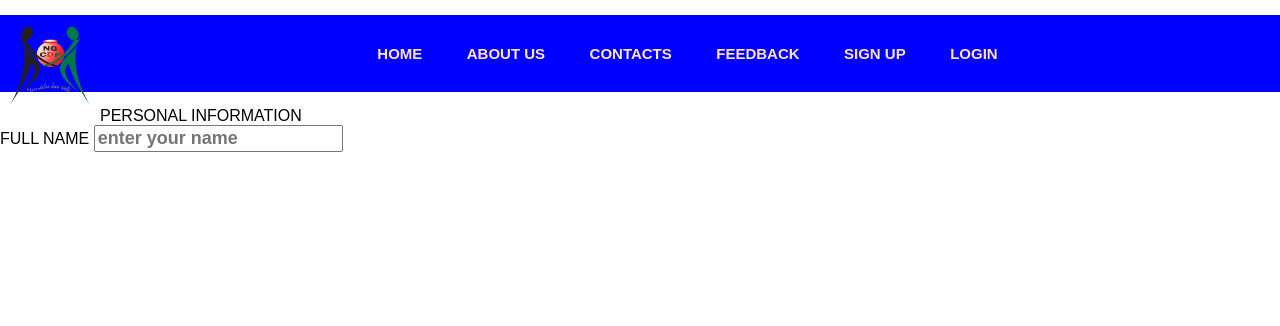
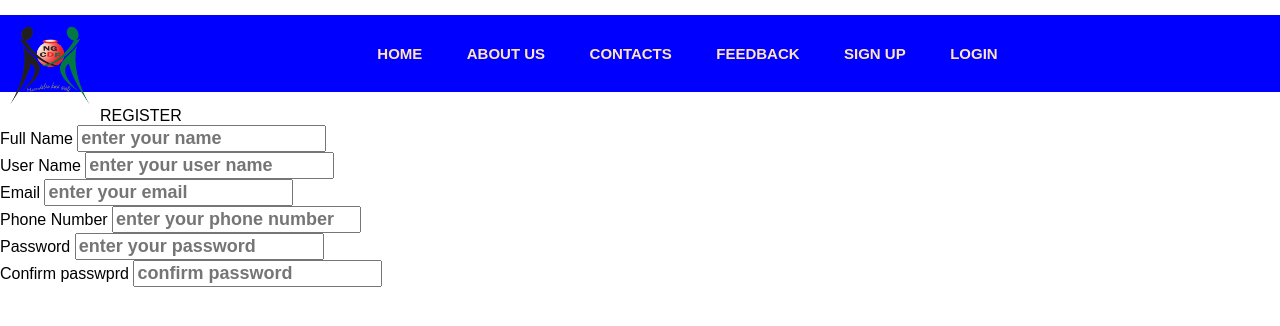
Before and after one commit to derick-droid/bursary-sytem-frontend-, a plain HTML site: page polling.html in a window 1280 px wide. Drawn offline with Linux system fonts and the light colour scheme.

```diff
--- a/polling.html
+++ b/polling.html
@@ -23,12 +23,42 @@
         </ul>
     </nav>
     <div class="container">
-        <div class="ttile">PERSONAL INFORMATION</div>
+        <div class="ttile">REGISTER</div>
         <form action="#">
             <div class="user-detail">
                 <div class="input-box">
-                    <span class="details">FULL NAME</span>
+                    <span class="details">Full Name</span>
                     <input type="text"placeholder = "enter your name" required>
+                </div>
+            </div>
+            <div class="user-detail">
+                <div class="input-box">
+                    <span class="details">User Name</span>
+                    <input type="text"placeholder = "enter your user name" required>
+                </div>
+            </div>
+            <div class="user-detail">
+                <div class="input-box">
+                    <span class="details">Email</span>
+                    <input type="text"placeholder = "enter your email" required>
+                </div>
+            </div>
+            <div class="user-detail">
+                <div class="input-box">
+                    <span class="details">Phone Number</span>
+                    <input type="text"placeholder = "enter your phone number" required>
+                </div>
+            </div>
+            <div class="user-detail">
+                <div class="input-box">
+                    <span class="details">Password</span>
+                    <input type="password"placeholder = "enter your password" required>
+                </div>
+            </div>
+            <div class="user-detail">
+                <div class="input-box">
+                    <span class="details">Confirm passwprd</span>
+                    <input type="password"placeholder = "confirm password" required>
                 </div>
             </div>
         </form>
```
